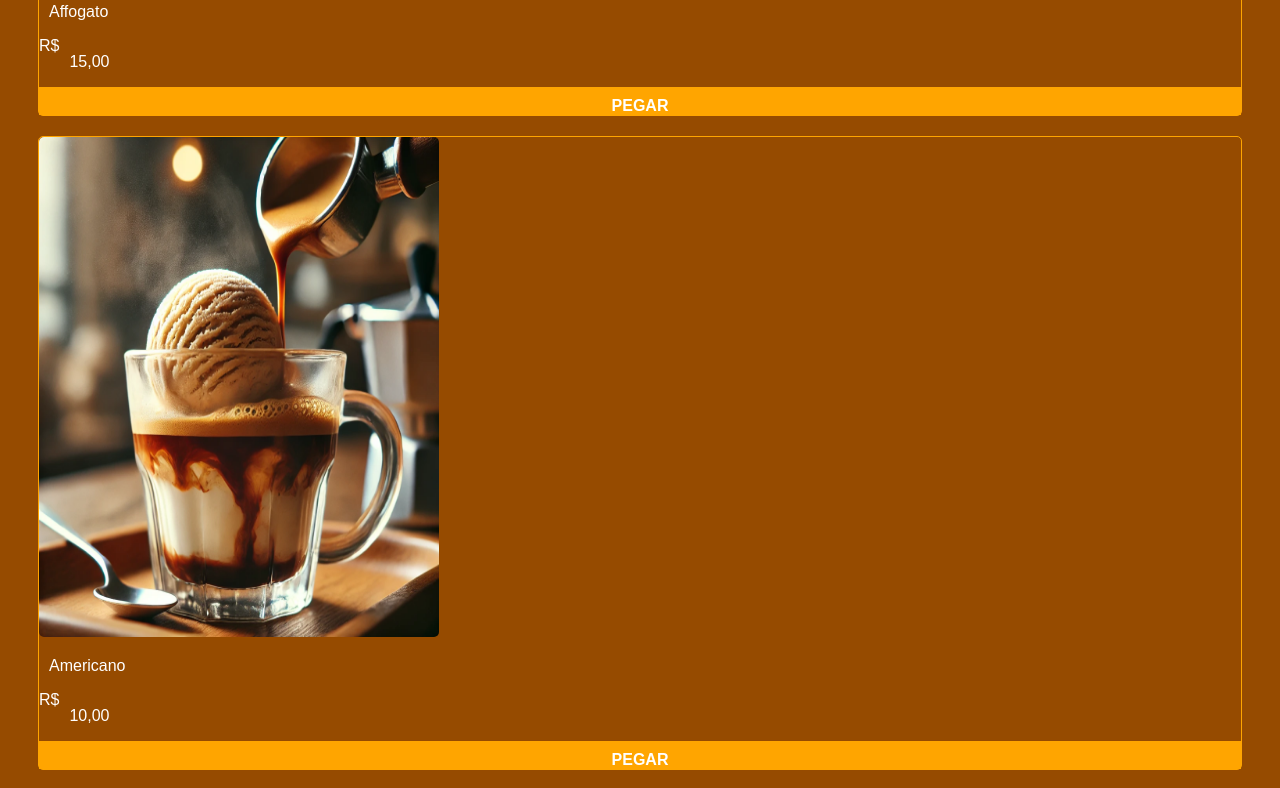
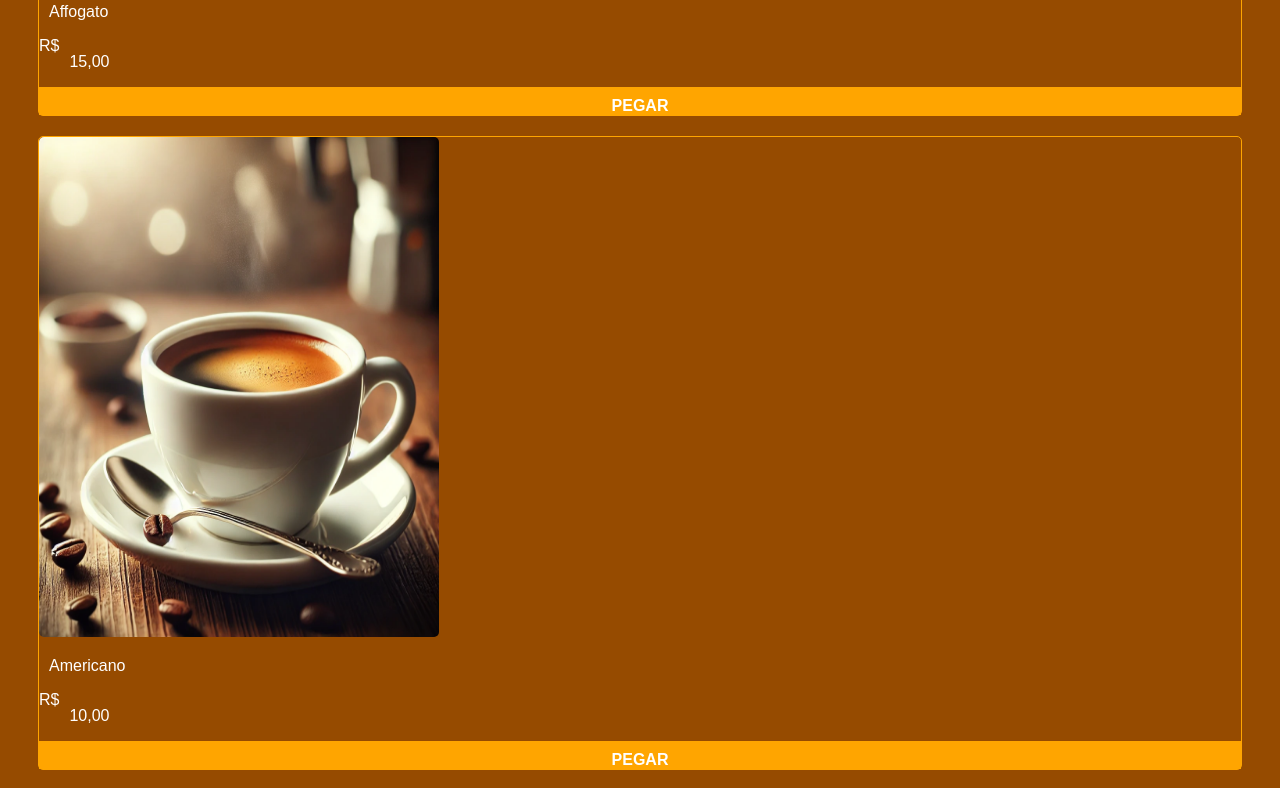
Before and after one commit to LuisChavesBueno/lista-tarefas, a plain HTML site: page index.html in a window 1280 px wide. Shown: the part 710-1498 px from the top of the page. Drawn offline with Linux system fonts and the light colour scheme.

Commit message:
carregar

```diff
--- a/index.html
+++ b/index.html
@@ -35,7 +35,7 @@
 
 
         <div class="produto">
-            <img width="400" height="500" src="img/Affogato.webp" alt="" class="img">
+            <img width="400" height="500" src="img/cafe_americano.webp" alt="" class="img">
             <div class="nomePreco">
                 <p class="nome">Americano</p>
                 <div class="precoConfi">R$<p class="preco">10,00</p></div>
@@ -45,7 +45,7 @@
         </div>
 
         <div class="produto">
-            <img width="400" height="500" src="img/Affogato.webp" alt="" class="img">
+            <img width="400" height="500" src="img/cafe_gelado.webp" alt="" class="img">
             <img src="" alt="" class="img">
             <div class="nomePreco">
                 <p class="nome">Café Gelado</p>
@@ -56,7 +56,7 @@
         </div>
 
         <div class="produto">
-            <img width="400" height="500" src="img/Affogato.webp" alt="" class="img">
+            <img width="400" height="500" src="img/cafe_irlandes.jpg" alt="" class="img">
             <div class="nomePreco">
                 <p class="nome">Café Irlandês</p>
                 <div class="precoConfi">R$<p class="preco">20,00</p></div>
@@ -66,7 +66,7 @@
         </div>
 
         <div class="produto">
-            <img width="400" height="500" src="img/Affogato.webp" alt="" class="img">
+            <img width="400" height="500" src="img/cafe_vienense.jpg" alt="" class="img">
             <div class="nomePreco">
                 <p class="nome">Café Vienense</p>
                 <div class="precoConfi">R$<p class="preco">14,00</p></div>
@@ -76,7 +76,7 @@
         </div>
 
         <div class="produto">
-            <img width="400" height="500" src="img/Affogato.webp" alt="" class="img">
+            <img width="400" height="500" src="img/Cappuccino.jpeg" alt="" class="img">
             <div class="nomePreco">
                 <p class="nome">Cappuccino</p>
                 <div class="precoConfi">R$<p class="preco">12,00</p></div>
@@ -87,7 +87,7 @@
 
 
         <div class="produto">
-            <img width="400" height="500" src="img/Affogato.webp" alt="" class="img">
+            <img width="400" height="500" src="img/Expresso.jpeg" alt="" class="img">
             <div class="nomePreco">
                 <p class="nome">Expresso</p>
                 <div class="precoConfi">R$<p class="preco">8,00</p></div>
@@ -97,7 +97,7 @@
         </div>
 
         <div class="produto">
-            <img width="400" height="500" src="img/Affogato.webp" alt="" class="img">
+            <img width="400" height="500" src="img/Flat_White.jpeg" alt="" class="img">
             <div class="nomePreco">
                 <p class="nome">Flat White</p>
                 <div class="precoConfi">R$<p class="preco">13,00</p></div>
@@ -107,7 +107,7 @@
         </div>
 
         <div class="produto">
-            <img width="400" height="500" src="img/Affogato.webp" alt="" class="img">
+            <img width="400" height="500" src="img/Latte.jpeg" alt="" class="img">
             <div class="nomePreco">
                 <p class="nome">Latte (Café com leite)</p>
                 <div class="precoConfi">R$<p class="preco">12,00</p></div>
@@ -117,7 +117,7 @@
         </div>
 
         <div class="produto">
-            <img width="400" height="500" src="img/Affogato.webp" alt="" class="img">
+            <img width="400" height="500" src="img/Macchiato.jpeg" alt="" class="img">
             <div class="nomePreco">
                 <p class="nome">Macchiato</p>
                 <div class="precoConfi">R$<p class="preco">10,00</p></div>
@@ -127,7 +127,7 @@
         </div>
 
        <div class="produto">
-        <img width="400" height="500" src="img/Affogato.webp" alt="" class="img">
+        <img width="400" height="500" src="img/Mocha.jpeg" alt="" class="img">
             <div class="nomePreco">
                 <p class="nome">Mocha</p>
                 <div class="precoConfi">R$<p class="preco">14,00</p></div>
@@ -139,7 +139,7 @@
         </div>
 
         <div class="produto">
-            <img width="400" height="500" src="img/Affogato.webp" alt="" class="img">
+            <img width="400" height="500" src="img/Ristretto.jpeg" alt="" class="img">
             <div class="nomePreco">
                 <p class="nome">Ristretto</p>
                 <div class="precoConfi">R$<p class="preco">9,00</p></div>
@@ -151,7 +151,7 @@
         </div>
 
         <div class="produto">
-            <img width="400" height="500" src="img/Affogato.webp" alt="" class="img">
+            <img width="400" height="500" src="img/Frappuccio.jpeg" alt="" class="img">
             <div class="nomePreco">
                 <p class="nome">Frappuccio</p>
                 <div class="precoConfi">R$<p class="preco">8,00</p></div>
```
